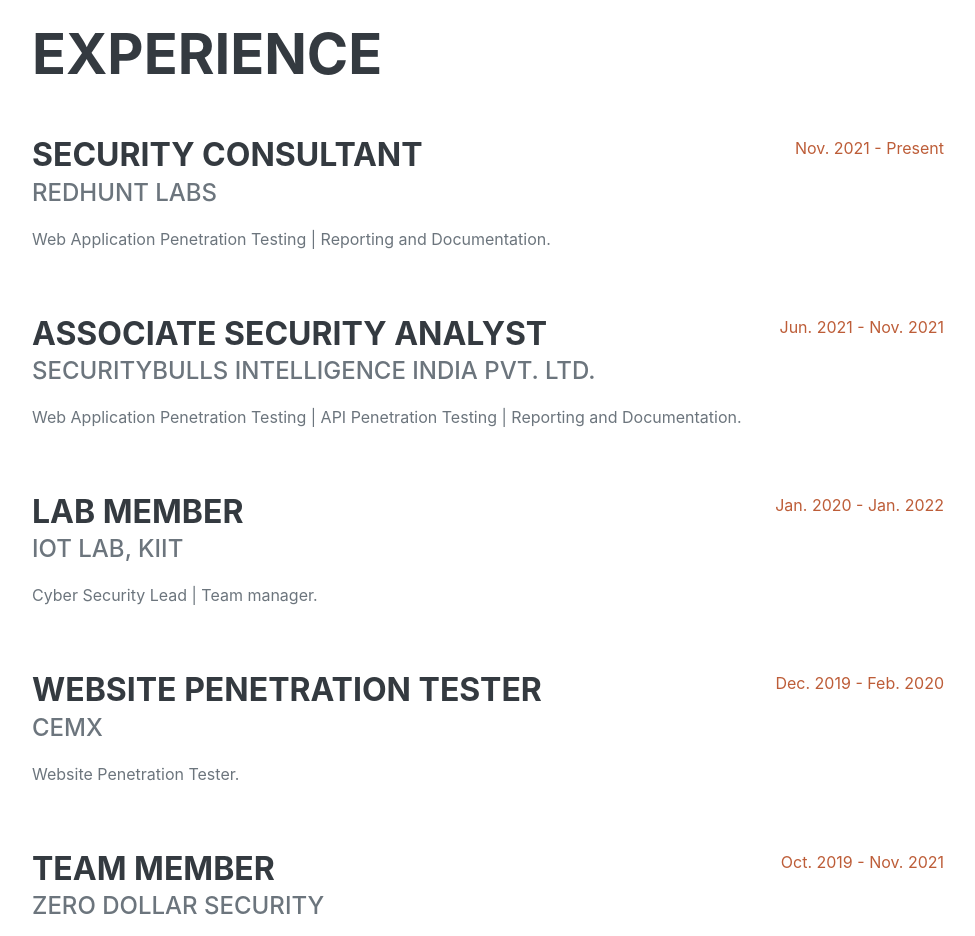
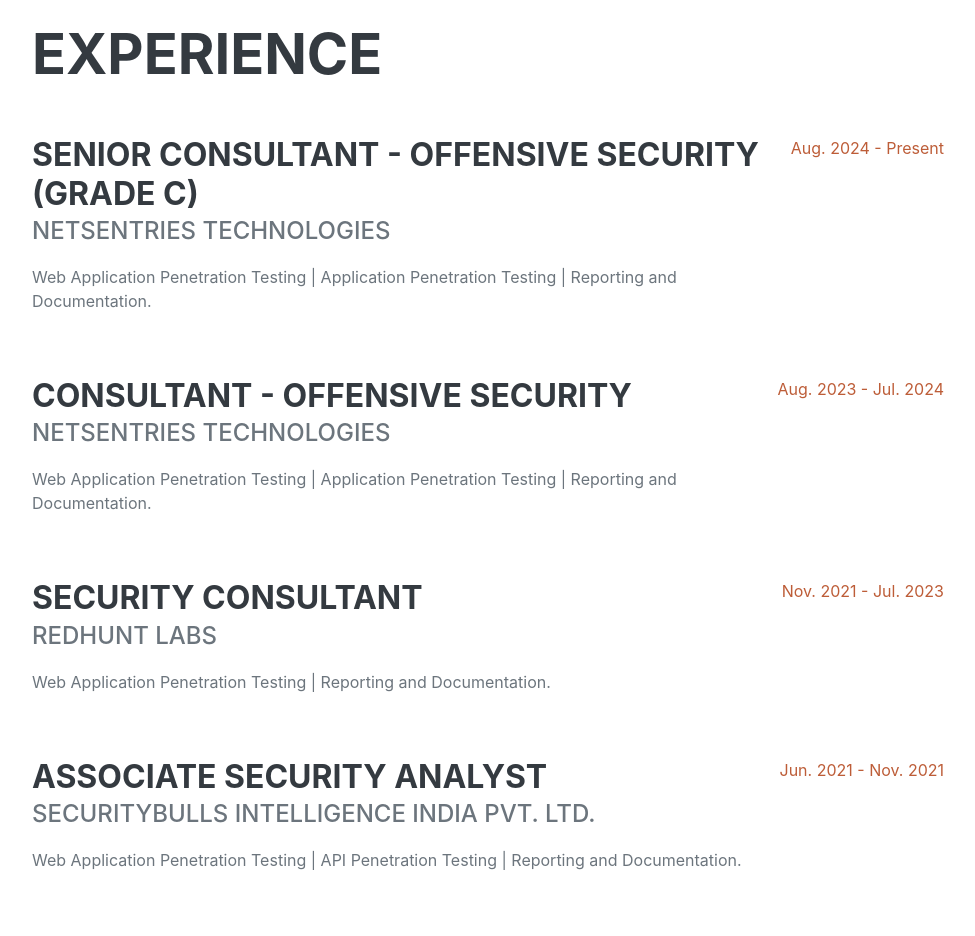
Before and after one commit to anishkashukla/anishkashukla.github.io, a plain HTML site: page index.html in a window 1280 px wide. Shown: the part 860-1796 px from the top of the page, without its empty margins (288-1263 px from the left). Drawn offline with nearby package versions, Linux system fonts and the light colour scheme; a web font is replaced by a local one.

Commit message:
Update index.html

```diff
--- a/index.html
+++ b/index.html
@@ -63,7 +63,7 @@
                         <a class="social-icon" href="https://github.com/anishkashukla"><i class="fab fa-github"></i></a>
                         <a class="social-icon" href="https://twitter.com/AnishkaShukla"><i class="fab fa-twitter"></i></a>
                         <a class="social-icon" href="https://anishkashukla.medium.com"><i class="fab fa-medium"></i></a>
-                        <a class="social-icon" href="https://drive.google.com/file/d/1i4M_iYRBBhVEND3jmFQhhiqQDOxnXYX4/view"><i class="fas fa-file"></i></a>
+                        <a class="social-icon" href="https://drive.google.com/file/d/1m4i_-Rwq4sN0P-XYqGQKc2U3KofloFHU/view"><i class="fas fa-file"></i></a>
                     </div>
                 </div>
             </section>
@@ -74,11 +74,27 @@
                     <h2 class="mb-5">Experience</h2>
                     <div class="d-flex flex-column flex-md-row justify-content-between mb-5">
                         <div class="flex-grow-1">
+                            <h3 class="mb-0">Senior Consultant - Offensive Security (Grade C)</h3>
+                            <div class="subheading mb-3">NetSentries Technologies</div>
+                            <p>Web Application Penetration Testing | Application Penetration Testing | Reporting and Documentation.</p>
+                        </div>
+                        <div class="flex-shrink-0"><span class="text-primary">Aug. 2024 - Present</span></div>
+                    </div>
+                    <div class="d-flex flex-column flex-md-row justify-content-between mb-5">
+                        <div class="flex-grow-1">
+                            <h3 class="mb-0">Consultant - Offensive Security</h3>
+                            <div class="subheading mb-3">NetSentries Technologies</div>
+                            <p>Web Application Penetration Testing | Application Penetration Testing | Reporting and Documentation.</p>
+                        </div>
+                        <div class="flex-shrink-0"><span class="text-primary">Aug. 2023 - Jul. 2024</span></div>
+                    </div>
+                    <div class="d-flex flex-column flex-md-row justify-content-between mb-5">
+                        <div class="flex-grow-1">
                             <h3 class="mb-0">Security Consultant</h3>
                             <div class="subheading mb-3">RedHunt Labs</div>
                             <p>Web Application Penetration Testing | Reporting and Documentation.</p>
                         </div>
-                        <div class="flex-shrink-0"><span class="text-primary">Nov. 2021 - Present</span></div>
+                        <div class="flex-shrink-0"><span class="text-primary">Nov. 2021 - Jul. 2023</span></div>
                     </div>
                     <div class="d-flex flex-column flex-md-row justify-content-between mb-5">
                         <div class="flex-grow-1">
```
